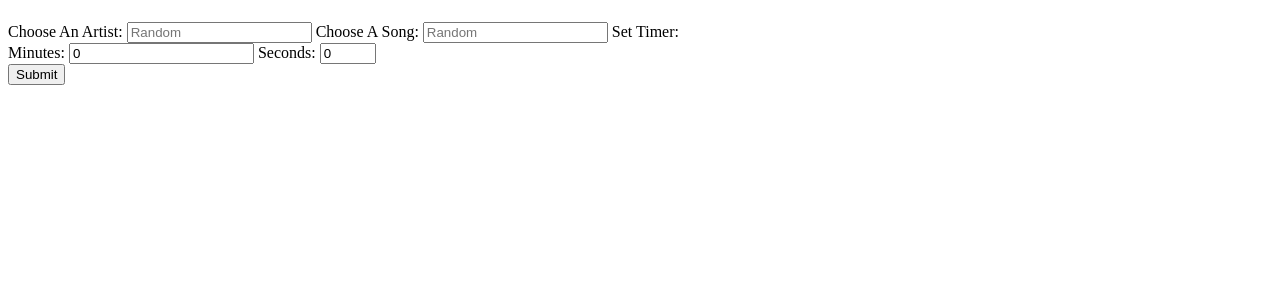
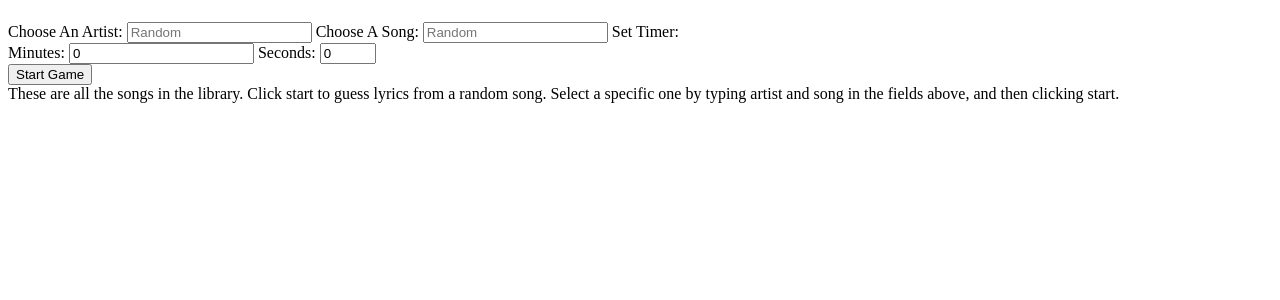
Before and after one commit to averym16/Guess_Lyrics_Game, a Flask app: page /guess in a window 1280 px wide. Shown: the part 58-358 px from the top of the page. Run offline with Flask 3, Linux system fonts and the light colour scheme.

Commit message:
Display options for game to user prior to start

```diff
--- a/server/static/components.js
+++ b/server/static/components.js
@@ -121,7 +121,7 @@ export function loadNavbar() {
 export function loadFooter() {
     const footer = document.querySelector('.footer');
     footer.innerHTML = `
-        <p>&copy; ${new Date().getFullYear()} Guess The Lyrics. All rights reserved.</p>
+        <p>&copy; ${new Date().getFullYear()} Guess The Lyrics.</p>
     `;
 }
 
@@ -172,7 +172,7 @@ export function buildTable(lyrics) {
         trow.appendChild(td);
 
         // Every 4 words, finish the row
-        if ((i + 1) % 7 === 0) {
+        if ((i + 1) % 10 === 0) {
             tbody.appendChild(trow);
             trow = document.createElement('tr');
         }
@@ -185,14 +185,24 @@ export function buildTable(lyrics) {
 
     lyricsContainer.appendChild(tbody);
 }
+export function buildLibrary(library){
+    const song_list = document.getElementById('song-list');
+    library.forEach(item => {
 
+        const li = document.createElement('li');
+        li.textContent = item.title + ' - ' + item.artist;
+        song_list.appendChild(li);
+    });
+}
 
 export function showGameSection() {
     document.getElementById('game').style.display = 'block';
+    document.getElementById('options').style.display = 'none';
 }
 
 export function hideGameSection() {
     document.getElementById('game').style.display = 'none';
+    document.getElementById('options').style.display = 'block';
 }
 
 // ==================== INITIALIZE ====================
--- a/server/static/game_logic.js
+++ b/server/static/game_logic.js
@@ -17,7 +17,8 @@ import {
     buildTable,
     showGameSection,
     hideGameSection,
-    revealHiddenLyrics
+    revealHiddenLyrics,
+    buildLibrary
 } from './components.js';
 
 // ==================== GAME STATE ====================
@@ -34,7 +35,7 @@ async function initGame() {
     console.log(library);
     // Initialize UI components
     initComponents();
-
+    buildLibrary(library);
     // Set up event listeners
     const form = document.getElementById('selection');
     const guessInput = document.getElementById('gameinput');
--- a/server/templates/index.html
+++ b/server/templates/index.html
@@ -24,4 +24,5 @@
         </main>
         <footer class="footer"></footer>
     </body>
+    <script type="module" src="/static/game_logic.js"></script>
 </html>
--- a/server/templates/lyric_game.html
+++ b/server/templates/lyric_game.html
@@ -25,11 +25,17 @@
                     <label>Seconds: <input type="number" id="secondsInput" min="0" max="59" value="0"></label>
                 </div>
 
-                <button type="submit" id="startBtn">Submit</button>
+                <button type="submit" id="startBtn">Start Game</button>
                 </form>
             </section>
 
+            <section id="options" style="display: block">
+                These are all the songs in the library. Click start to
+                guess lyrics from a random song. Select a specific one by typing artist and song in the fields above, and then clicking start.
+                <ul id="song-list">
 
+                </ul>
+            </section>
             <section id="game" style="display: none;">
                 <div id="display">00:00</div>
 
@@ -40,7 +46,6 @@
                        spellcheck="false"
                        autocomplete="off"
                        autocorrect="off">
-                <button  id="startBtn">Submit</button>
                 <button id="pauseBtn">Pause</button>
                 <button id="stopBtn">Stop</button>
                 <button id="resetBtn">Reset</button>
```
